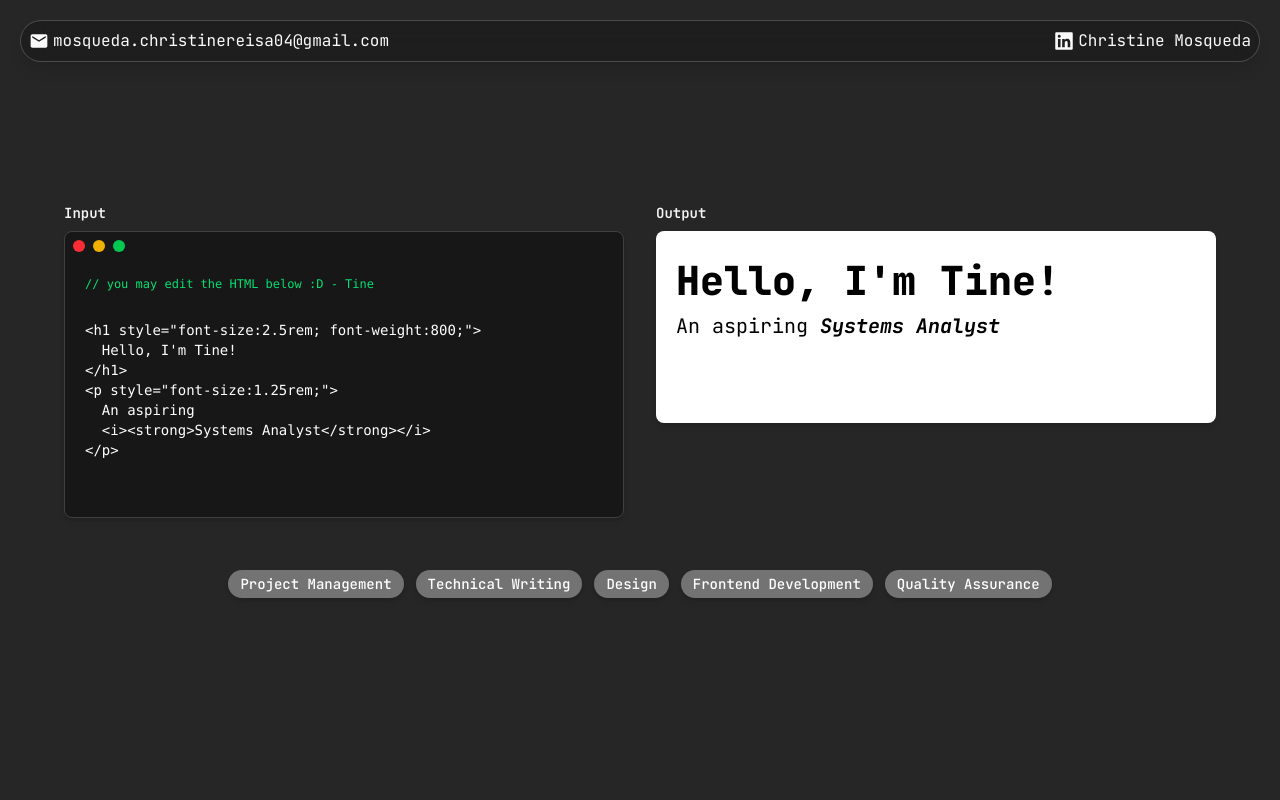
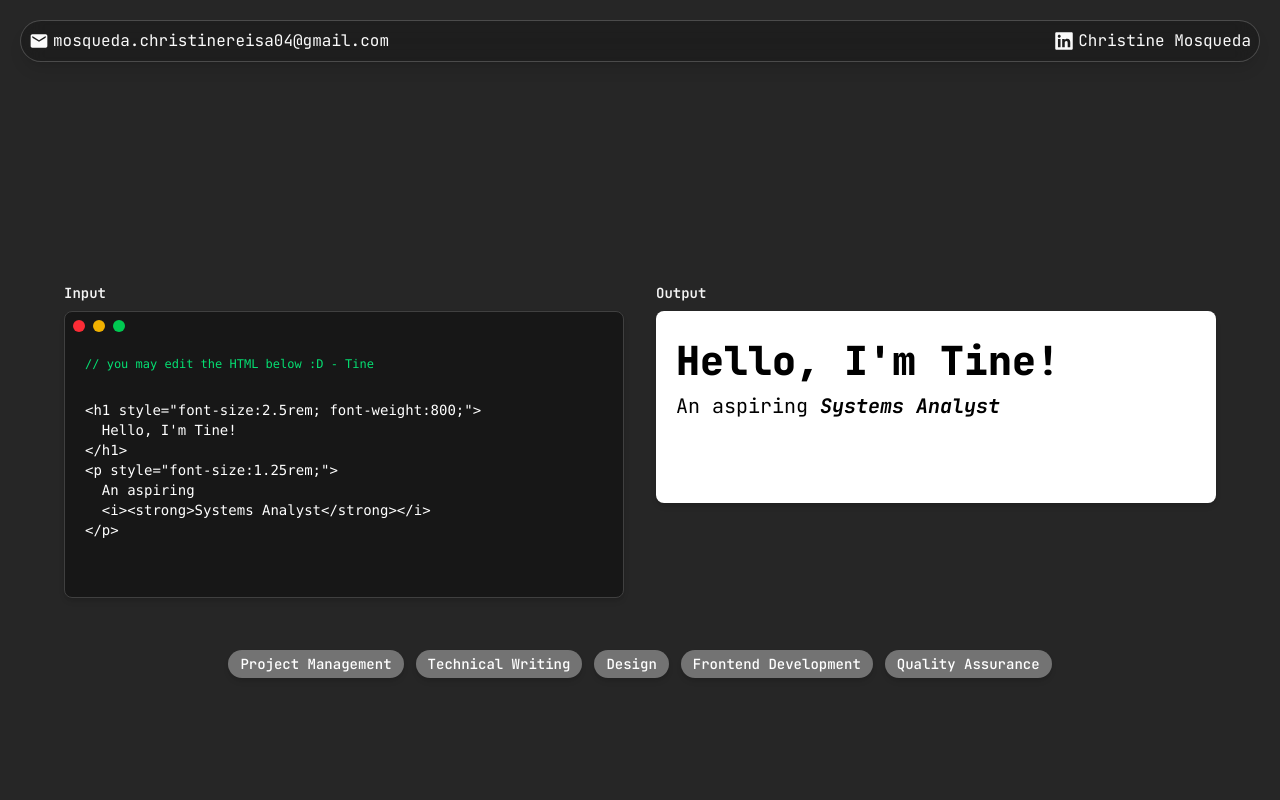
Before and after one commit to cmosqueda/portfolio, a React (Vite) app: page / in a window 1280 px wide. Shown: the top 800 px of the page. Built offline with nearby package versions, Linux system fonts and the light colour scheme.

Commit message:
changed banner section

```diff
--- a/src/sections/Banner.tsx
+++ b/src/sections/Banner.tsx
@@ -20,7 +20,7 @@ export default function Banner() {
 `);
 
   return (
-    <section className="min-h-screen flex flex-col items-center justify-center p-6  text-white space-y-8">
+    <section className="min-h-screen flex flex-col items-center justify-center p-6 my-20 text-white space-y-8">
       {/* Dual display container */}
       <div className="flex flex-col sm:flex-row gap-8 w-full max-w-6xl">
         {/* Input box */}
```
